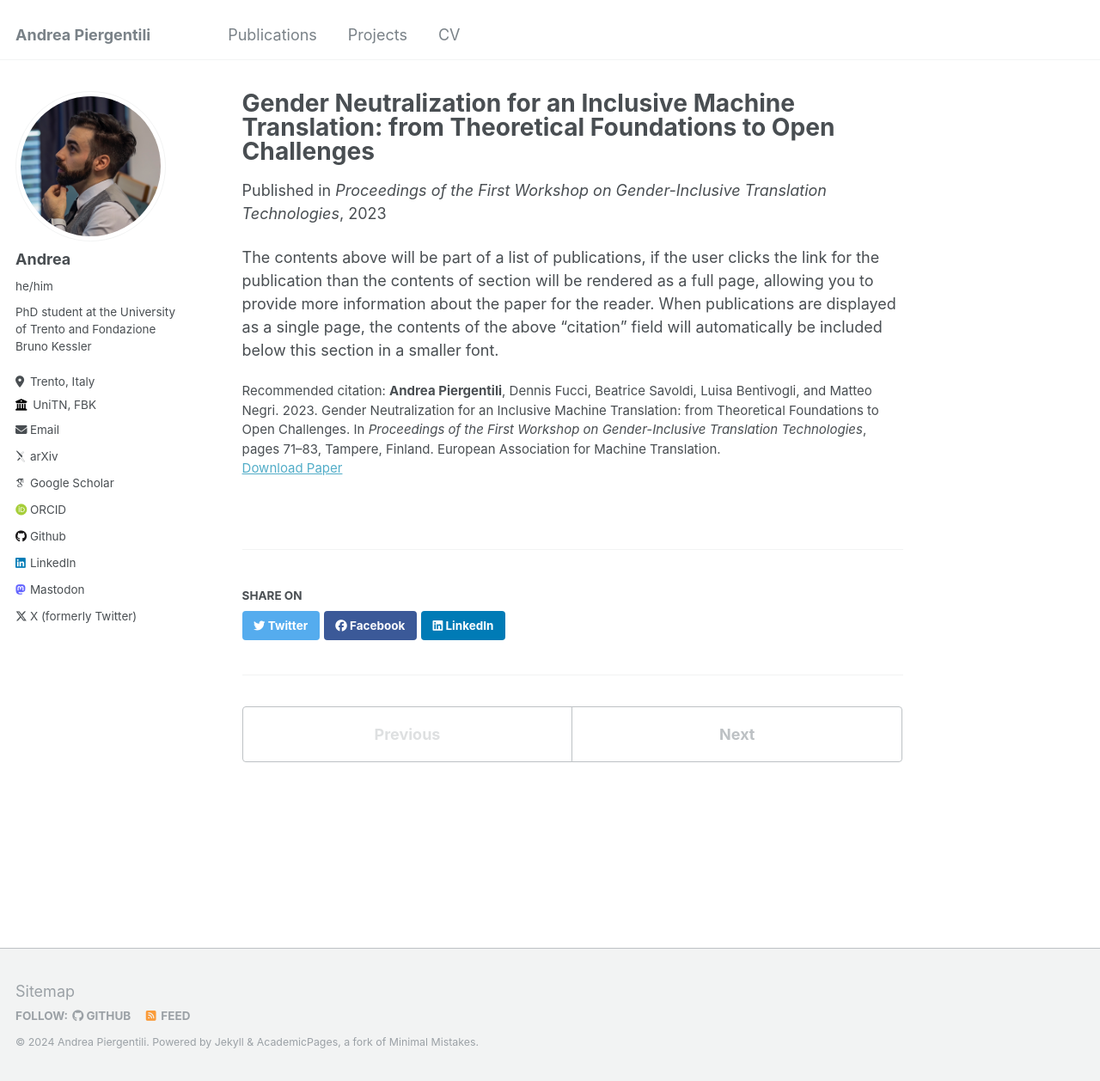
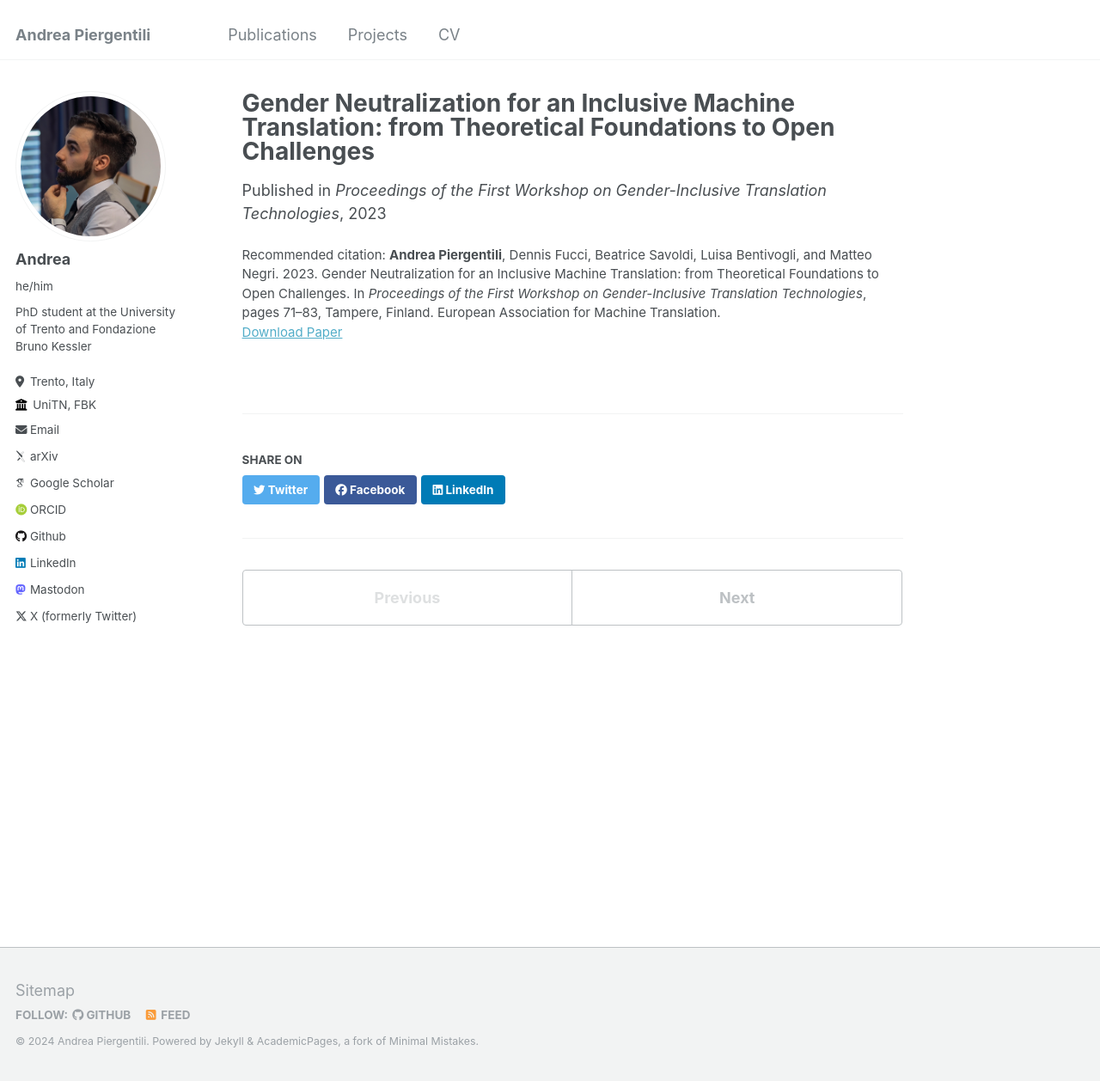
Before and after one commit to apierg/apierg.github.io, a Jekyll site: the page built from _publications/2023-1-gender-neutralization.md, in a window 1280 px wide and 1258 px high. Shown: the whole window at 86% size. Built offline with Jekyll 4.4.1, drawn with Linux system fonts in a browser that asks for light colours; some web fonts are replaced.

Commit message:
remove unwanted text from individual publication pages

```diff
--- a/_publications/2023-1-gender-neutralization.md
+++ b/_publications/2023-1-gender-neutralization.md
@@ -9,5 +9,3 @@ venue: 'Proceedings of the First Workshop on Gender-Inclusive Translation Techno
 paperurl: 'https://aclanthology.org/2023.gitt-1.7.pdf'
 citation: '<b>Andrea Piergentili</b>, Dennis Fucci, Beatrice Savoldi, Luisa Bentivogli, and Matteo Negri. 2023. Gender Neutralization for an Inclusive Machine Translation: from Theoretical Foundations to Open Challenges. In <i>Proceedings of the First Workshop on Gender-Inclusive Translation Technologies</i>, pages 71–83, Tampere, Finland. European Association for Machine Translation.'
 ---
-
-The contents above will be part of a list of publications, if the user clicks the link for the publication than the contents of section will be rendered as a full page, allowing you to provide more information about the paper for the reader. When publications are displayed as a single page, the contents of the above "citation" field will automatically be included below this section in a smaller font.
```
Also changed, not shown: _publications/2023-2-gente.md (+0 -2 lines), _publications/2024-1-prompt-response.md (+0 -2 lines), _publications/2024-2-neo-gate.md (+0 -2 lines), _publications/2024-3-iwslt.md (+0 -2 lines).
